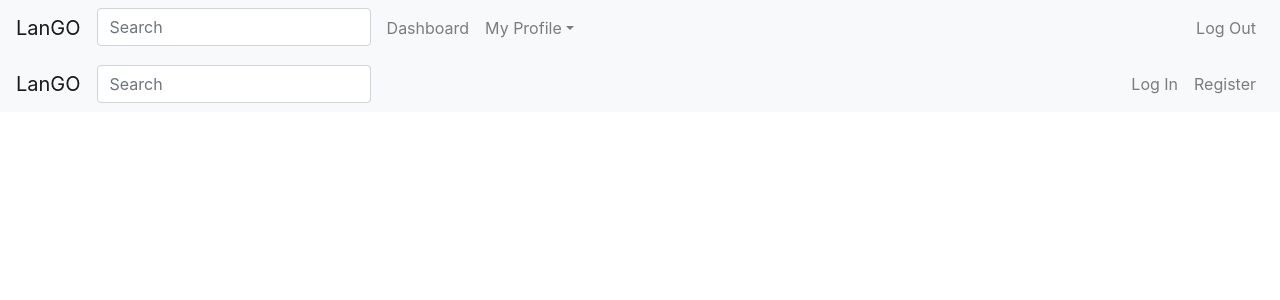
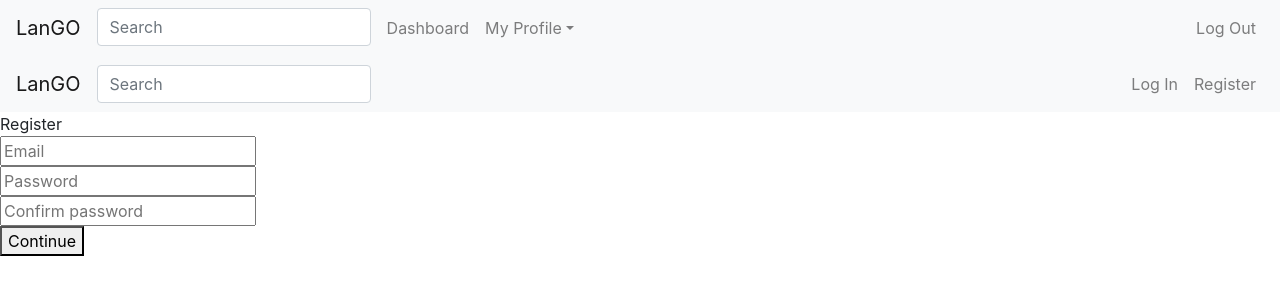
Before and after one commit to LanGO-Capstone/LanGO, a React (Create React App) app in the folder frontend/: page /#/register in a window 1280 px wide. Shown: the top 300 px of the page. Built offline with nearby package versions, Linux system fonts and the light colour scheme.

Commit message:
basic layot for frontend register

```diff
--- a/frontend/src/App.js
+++ b/frontend/src/App.js
@@ -1,6 +1,7 @@
 import React from 'react';
 import './App.css';
 import LoginScreen from "./components/LoginScreen";
+import RegisterScreen from "./components/RegisterScreen";
 import DashboardPage from './components/dashboard/DashboardPage';
 import ProfilePage from './components/profile/ProfilePage';
 import NavbarLoggedOut from "./components/common/NavbarLoggedOut";
@@ -24,6 +25,9 @@ class App extends React.Component {
                     <Route path={"/profile"}>
                         <ProfilePage/>
                     </Route>
+                    <Route path={"/register"}>
+                        <RegisterScreen/>
+                    </Route>
                 </Switch>
             </HashRouter>
         );
--- /dev/null
+++ b/frontend/src/components/RegisterScreen.js
@@ -0,0 +1,31 @@
+import React from 'react';
+import {Link} from "react-router-dom";
+
+
+class RegisterScreen extends React.Component {
+
+    render() {
+        return (
+            <div>
+            <div>
+                Register
+            </div>
+            <form method={"post"} action={"/api/register"} >
+                <div>
+                    <input name={"email"} placeholder={"Email"}/>
+                </div>
+                <div>
+                    <input type={"password"} name={"password"} placeholder={"Password"}/>
+                </div>
+                <div>
+                    <input type={"password"} name={"confirmpassword"} placeholder={"Confirm password"}/>
+                </div>
+                <button>Continue</button>
+            </form>
+            </div>
+        )
+    }
+
+}
+
+export default RegisterScreen;
```
